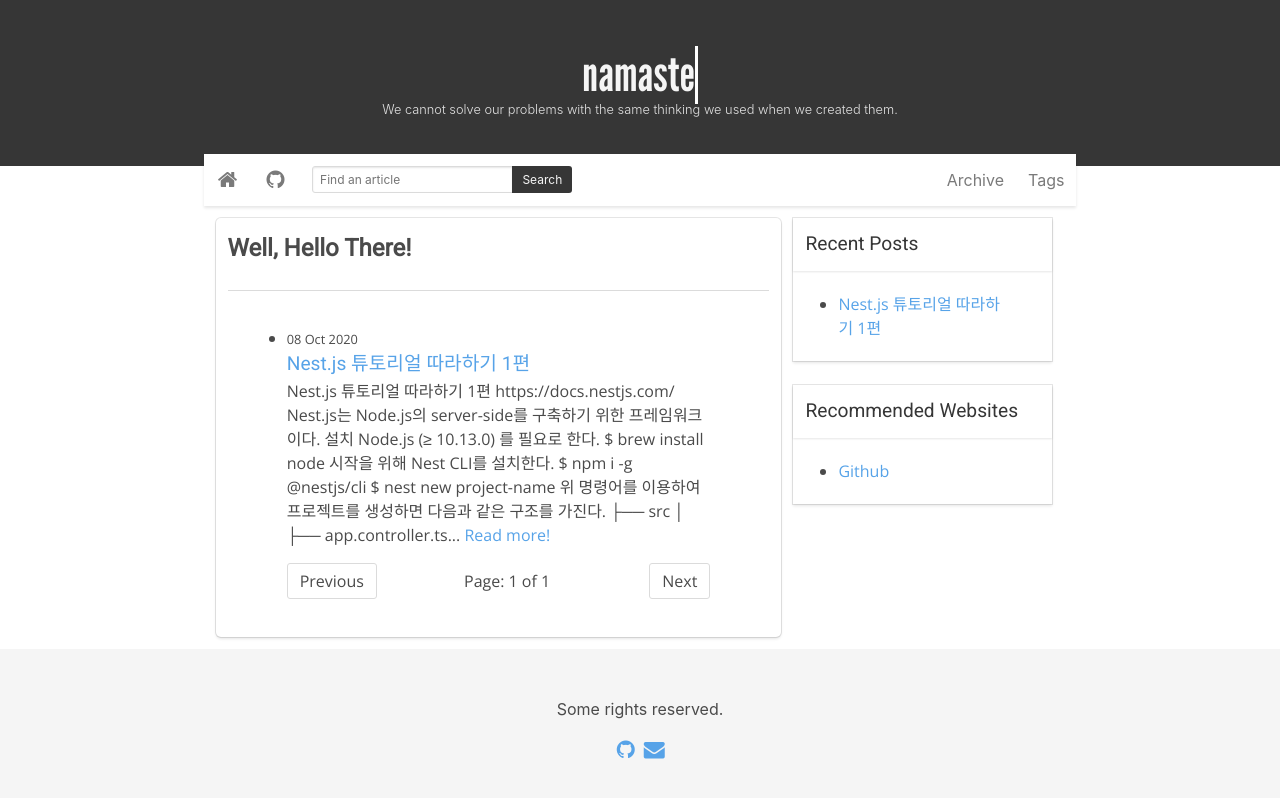
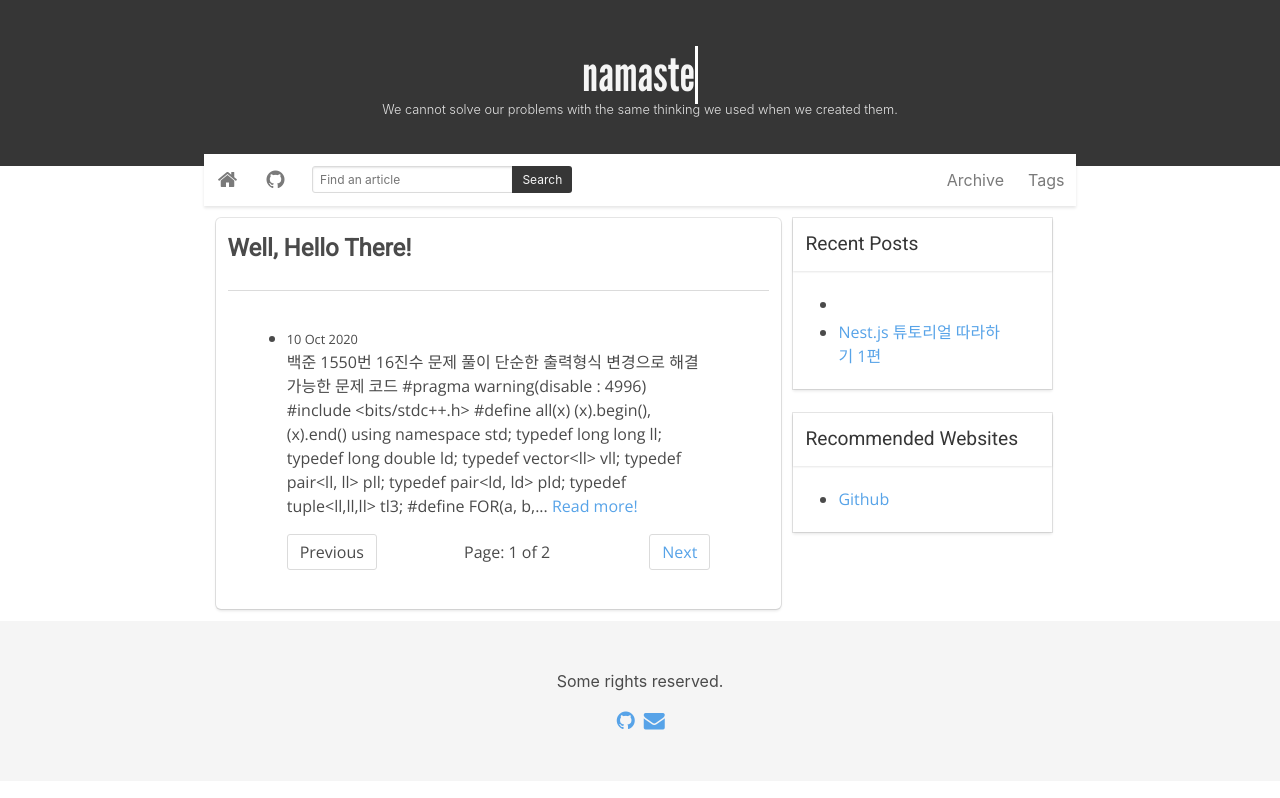
Before and after one commit to sweatpotato13/sweatpotato13.github.io, a Jekyll site: the page built from index.html, in a window 1280 px wide. Shown: the top 798 px of the page. Built offline with Jekyll 4.4.1, drawn with Linux system fonts in a browser that asks for light colours; the list of posts is cut into pages by our own code; comment, search, counter and statistics services are not loaded.

Commit message:
Update BOJ 1550

````diff
--- /dev/null
+++ b/_posts/2020-10-09-BOJ_1550.markdown
@@ -0,0 +1,48 @@
+---
+layout: post
+title: [C++] 백준 1550번 16진수
+date: "2020-10-09 23:03:44 +0900"
+tags: [boj, algorithm]
+---
+
+# 백준 1550번 16진수
+### 문제
+
+![BOJ1550](https://i.imgur.com/YH0eyQm.png)
+
+
+### 풀이
+
+단순한 출력형식 변경으로 해결 가능한 문제
+
+
+### 코드
+
+```cpp
+#pragma warning(disable : 4996)
+#include <bits/stdc++.h>
+#define all(x) (x).begin(), (x).end()
+using namespace std;
+typedef long long ll;
+typedef long double ld;
+typedef vector<ll> vll;
+typedef pair<ll, ll> pll;
+typedef pair<ld, ld> pld;
+typedef tuple<ll,ll,ll> tl3;
+#define FOR(a, b, c) for (int(a) = (b); (a) < (c); ++(a))
+#define FORN(a, b, c) for (int(a) = (b); (a) <= (c); ++(a))
+#define rep(i, n) FOR(i, 0, n)
+#define repn(i, n) FORN(i, 1, n)
+#define tc(t) while (t--)
+// https://www.acmicpc.net/problem/1550
+int main(){
+    ios::sync_with_stdio(false);
+    cin.tie(nullptr);
+
+    ll n;
+    cin >> uppercase >> hex >> n;
+    cout << n;
+
+    return 0;
+}
+```
````
Also changed, not shown: _posts/2020-10-08-Nestjs_Tutorial_01 copy.markdown (renamed from _posts/2020-10-08-Nestjs_Tutorial_01.markdown), tags.html (line endings or trailing spaces).
